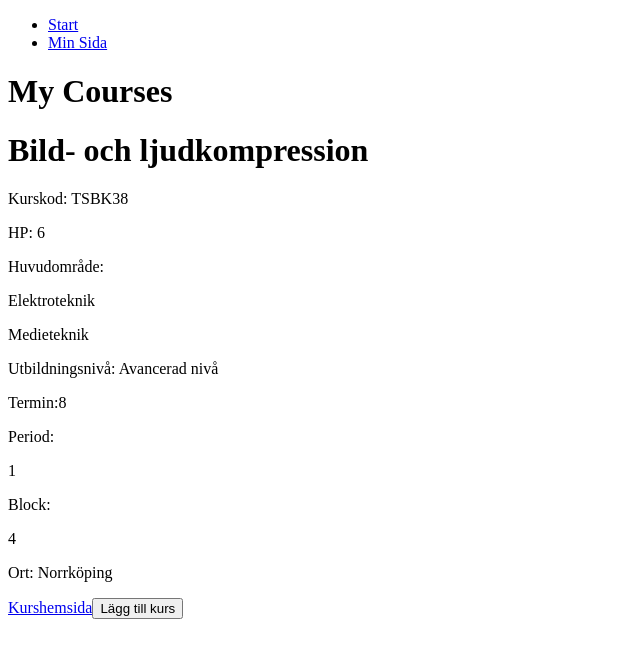
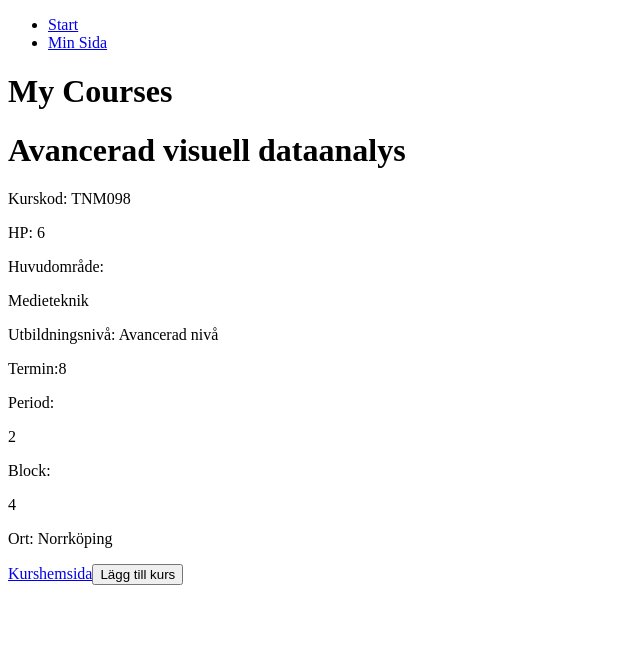
Before and after one commit to jronnefalk/lithe_val, a React (Create React App) app: page /minasidor in a window 1280 px wide. Shown: the top 658 px of the page, without its empty margins (0-640 px from the left). Built offline with nearby package versions, Linux system fonts and the light colour scheme.

Commit message:
minor changes

```diff
--- a/src/pages/MinSida.js
+++ b/src/pages/MinSida.js
@@ -3,8 +3,9 @@ import Kurs from "../components/Kurs";
 import { v4 as uuidv4 } from "uuid"; // Key generator for React komponenter
 
 export function MinSida() {
-  const kurs = "TSBK38";
-  const getCourseData = getData(kurs);
+  // key ska sen ändras till att matcha kurskoden som hämtas från firebase
+  const key = "TNM098";
+  const getCourseData = getData(key);
 
   return (
     <div>
```
